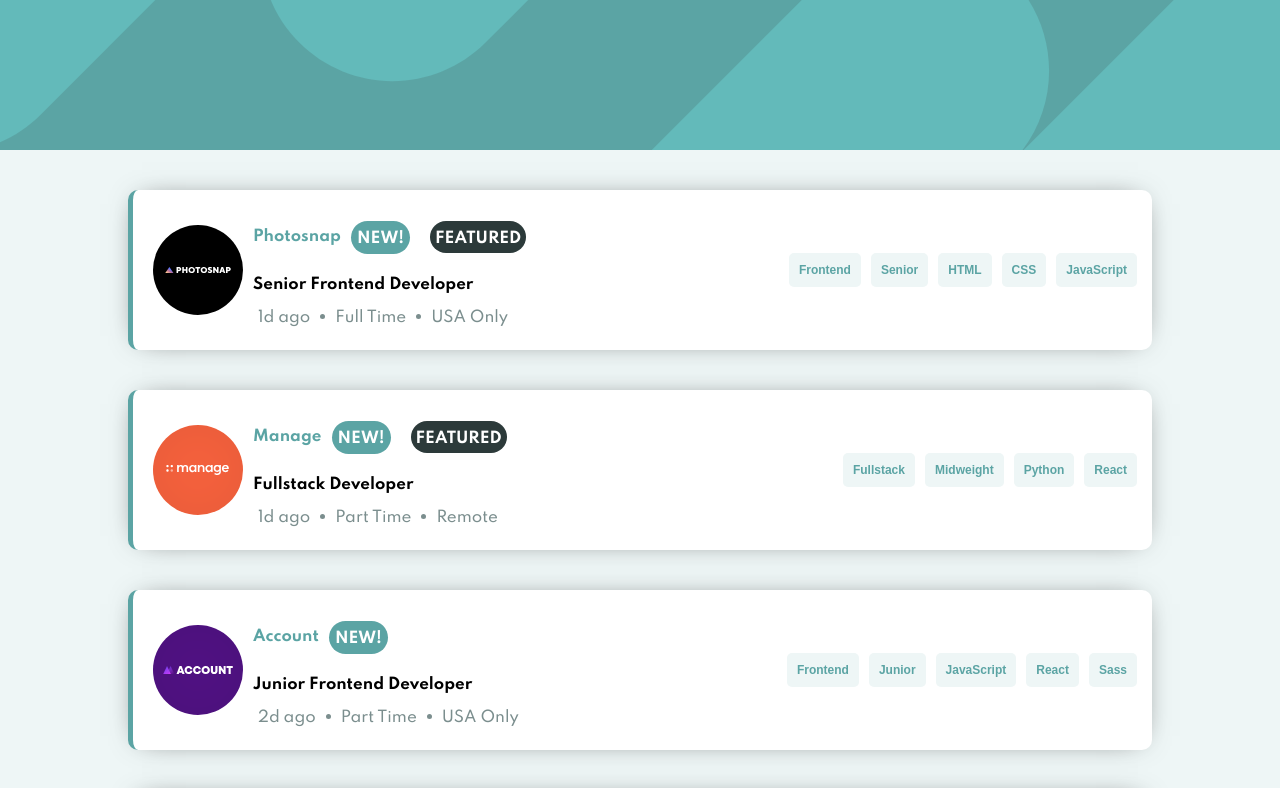
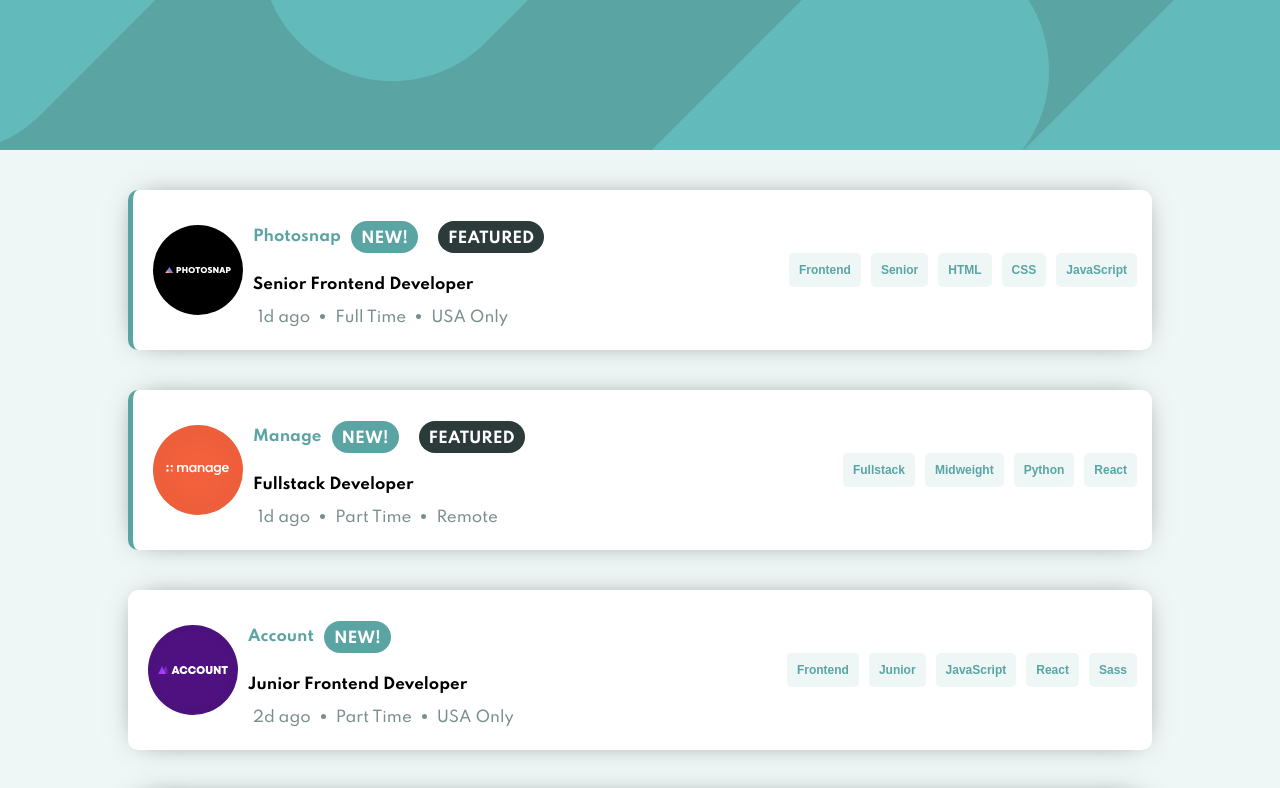
Before and after one commit to Joel-Hendrix1021/frontend-mentor-static-job-listings, a React (Create React App) app: page / in a window 1280 px wide. Shown: the top 788 px of the page. Built offline with nearby package versions, Linux system fonts and the light colour scheme.

Commit message:
details css

```diff
--- a/package.json
+++ b/package.json
@@ -2,6 +2,7 @@
   "name": "static-job-list",
   "version": "0.1.0",
   "private": true,
+  "homepage": "https://joel-hendrix1021.github.io/static-job-list",
   "dependencies": {
     "cra-template": "1.1.2",
     "react": "^17.0.2",
@@ -9,6 +10,8 @@
     "react-scripts": "4.0.3"
   },
   "scripts": {
+    "predeploy": "npm run build",
+    "deploy": "gh-pages -d build",
     "start": "react-scripts start",
     "build": "react-scripts build",
     "test": "react-scripts test",
--- a/src/components/RowsItem/RowsItem.js
+++ b/src/components/RowsItem/RowsItem.js
@@ -10,7 +10,10 @@ const RowsItem = ({ data, handleSelectFilter }) => {
     <>
       {data.map((item) => {
         return (
-          <div className="container__rows" key={item.id}>
+          <div
+            className={`container__rows ${item.featured && "border_left"}`}
+            key={item.id}
+          >
             <div className="item__rigth">
               <img className="item__img" src={item.logo} alt={item.company} />
               <div className="item__info">
--- a/src/components/RowsItem/styles.css
+++ b/src/components/RowsItem/styles.css
@@ -8,10 +8,14 @@
     height: 30rem;
     position: relative;
     border-radius: 1rem;
-    border-left: 0.5rem solid hsl(180, 29%, 50%);
+    /* border-left: 0.5rem solid hsl(180, 29%, 50%); */
     -webkit-box-shadow: 0px 0px 28px -14px rgba(0,0,0,0.75);
     -moz-box-shadow: 0px 0px 28px -14px rgba(0,0,0,0.75);
     box-shadow: 0px 0px 28px -14px rgba(0,0,0,0.75);
+}
+
+.border_left {
+    border-left: 0.5rem solid hsl(180, 29%, 50%);
 }
 
 
@@ -33,27 +37,20 @@
     border-bottom: 1px solid hsl(180, 8%, 52%);
 }
 
-.new {
+.new , .featured {
+
     text-transform: uppercase;
     background: hsl(180, 29%, 50%);
     color: white;
     font-weight: 700;
-    padding: 0.6rem;
+    padding: 0.5rem 1rem;
     padding-top: 0.9rem;
     margin: auto 1rem;
     border-radius: 2rem;
 }
 
 .featured {
-    text-transform: uppercase;
     background: hsl(180, 14%, 20%);
-    color: white;
-    font-weight: 700;
-    padding: 0.5rem;
-    padding-top: 0.9rem;
-    margin: auto 1rem;
-
-    border-radius: 2rem;
 }
 .item__company {
     font-weight: 700;
```
Also changed, not shown: 1 other file (tests, documents, lock files or other folders).
